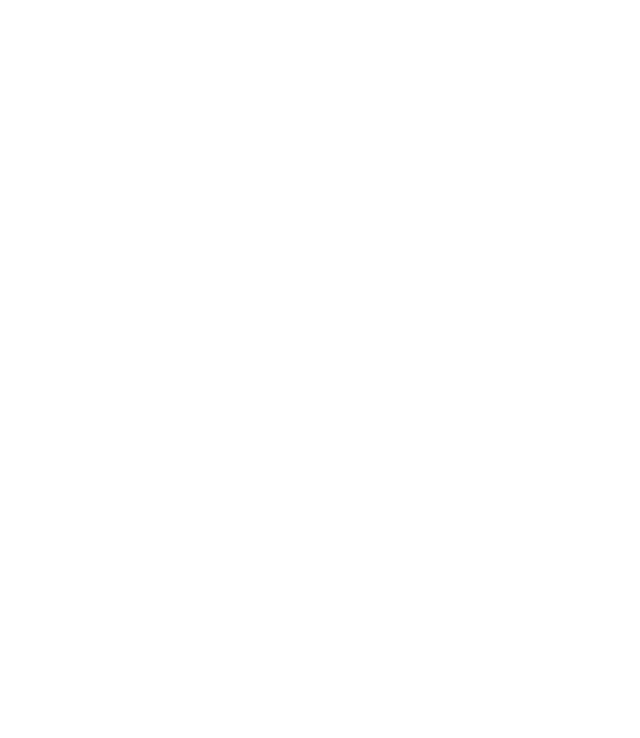
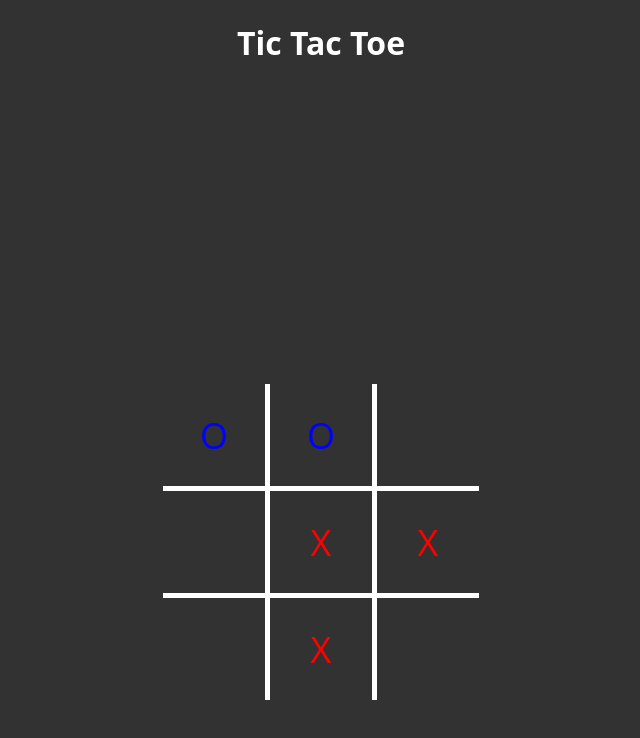
Before and after one commit to Pierce-Chang/Tic-Tac-Toe.App, a plain HTML site: page index.html in a window 1280 px wide. Shown: the whole page, without its empty margins (319-959 px from the left). Drawn offline with Linux system fonts and the light colour scheme.

Commit message:
addet table, array with cross and circle and looking for svg circle and cross with animation

```diff
--- a/index.html
+++ b/index.html
@@ -4,12 +4,14 @@
     <link rel="icon" type="image/x-icon" href="">
     <meta charset="UTF-8">
     <link rel="stylesheet" href="style.css">
-    <script src="script.js"></script>
     <meta name="viewport" content="width=device-width, initial-scale=1.0">
     <title>Tic Tac Toe</title>
 </head>
-<body>
+<body onload="init()">
+    <h1>Tic Tac Toe</h1>
 
+    <div id="content"></div>
 
+    <script src="script.js"></script>
 </body>
 </html>
--- a/script.js
+++ b/script.js
@@ -0,0 +1,42 @@
+let fields = [
+    'circle',
+    'circle',
+    null,
+    null,
+    'cross',
+    'cross',
+    null,
+    'cross',
+    null,
+];
+
+function init() {
+    render()
+}
+
+function render() {
+    const content = document.getElementById('content');
+    const table = document.createElement('table');
+
+    for (let i = 0; i < 3; i++) {
+        const row = document.createElement('tr');
+
+        for (let j = 0; j < 3; j++) {
+            const cell = document.createElement('td');
+            const index = i * 3 + j;
+            if (fields[index] === 'circle') {
+                cell.innerText = 'O';
+                cell.className = 'circle';
+            } else if (fields[index] === 'cross') {
+                cell.innerText = 'X';
+                cell.className = 'cross';
+            }
+            row.appendChild(cell);
+        }
+
+        table.appendChild(row);
+    }
+
+    content.innerHTML = '';
+    content.appendChild(table);
+}
--- a/style.css
+++ b/style.css
@@ -0,0 +1,49 @@
+body {
+    background-color: #323232;
+    font-family: 'Open Sans', sans-serif;
+    margin: 0;
+    color: white;
+}
+
+h1 {
+    text-align: center;
+}
+
+#content {
+    margin-top: 300px;
+    display: flex;
+    justify-content: center;
+    align-items: center;
+}
+
+table {
+    border-collapse: collapse;
+    margin: 20px;
+}
+
+table td {
+    border: 5px solid white;
+    width: 100px;
+    height: 100px;
+    text-align: center;
+    font-size: 36px;
+  }
+  table tr:first-child td {
+    border-top: 0;
+  }
+  table tr td:first-child {
+    border-left: 0;
+  }
+  table tr:last-child td {
+    border-bottom: 0;
+  }
+  table tr td:last-child {
+    border-right: 0;
+  }
+td.cross {
+    color: red;
+}
+
+td.circle {
+    color: blue;
+}
```
